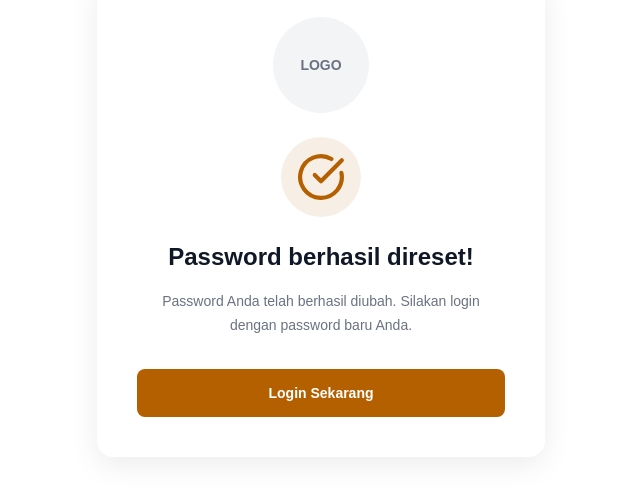
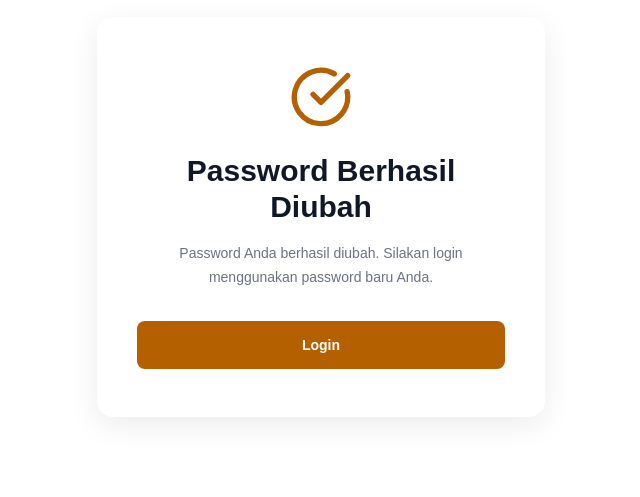
Before and after one commit to iPixell/school-profile-react, a React (Vite) app: page /reset-password/success in a window 1280 px wide. Shown: the part 183-680 px from the top of the page, without its empty margins (319-959 px from the left). Built offline with nearby package versions, Linux system fonts and the light colour scheme.

Commit message:
ilangin pp di page success

```diff
--- a/src/pages/ResetLinkSent.tsx
+++ b/src/pages/ResetLinkSent.tsx
@@ -1,35 +1,26 @@
 import { CheckCircle } from "lucide-react";
-import { Link } from "react-router-dom";
+import { Link } from 'react-router-dom';
 
 function ResetLinkSent() {
  return (
-    <main className="min-h-screen bg-white flex items-center justify-center px-5 py-8">
-      <section className="w-full max-w-md rounded-2xl bg-white px-6 py-8 text-center shadow-[0_8px_30px_rgba(0,0,0,0.08)] sm:px-10 sm:py-10">
-
+  <main className="flex min-h-screen items-center justify-center bg-white px-5 py-8">
+   <section className="w-full max-w-md rounded-2xl bg-white px-6 py-10 text-center shadow-[0_8px_30px_rgba(0,0,0,0.08)] sm:px-10 sm:py-12">
     <div className="mb-6 flex justify-center">
-          <div className="flex h-24 w-24 items-center justify-center rounded-full bg-gray-100 text-sm font-semibold text-gray-500">
-            LOGO
-          </div>
+     <CheckCircle size={64} className="text-[#B46000]" />
     </div>
 
-        <div className="mb-6 flex justify-center">
-          <div className="flex h-20 w-20 items-center justify-center rounded-full bg-[#B46000]/10">
-            <CheckCircle size={48} className="text-[#B46000]" />
-          </div>
-        </div>
-
-        <h1 className="text-2xl font-bold text-gray-900">
-          Link reset telah dikirim!
+    <h1 className="text-2xl font-bold text-gray-900 sm:text-3xl">
+     Link Reset Password Terkirim
     </h1>
 
     <p className="mt-4 text-sm leading-6 text-gray-500">
-          Kami telah mengirimkan link untuk mereset password ke email Anda.
-          Silakan cek inbox atau folder spam.
+     Instruksi untuk mereset password telah dikirim ke email Anda. Silakan
+     periksa inbox email Anda dan klik link reset password.
     </p>
 
     <Link
      to="/login"
-          className="mt-8 block w-full rounded-lg border border-gray-300 px-4 py-3.5 text-sm font-semibold text-gray-700 transition hover:border-[#B46000] hover:text-[#B46000]"
+     className="mt-8 block w-full rounded-lg bg-[#B46000] px-4 py-3.5 text-sm font-semibold text-white transition hover:bg-[#944F00]"
     >
      Kembali ke Login
     </Link>
--- a/src/pages/ResetPasswordSuccess.tsx
+++ b/src/pages/ResetPasswordSuccess.tsx
@@ -1,37 +1,28 @@
 import { CheckCircle } from "lucide-react";
-import { Link } from "react-router-dom";
+import { Link } from 'react-router-dom';
 
 function ResetPasswordSuccess() {
  return (
-    <main className="min-h-screen bg-white flex items-center justify-center px-5 py-8">
-      <section className="w-full max-w-md rounded-2xl bg-white px-6 py-8 text-center shadow-[0_8px_30px_rgba(0,0,0,0.08)] sm:px-10 sm:py-10">
-
+  <main className="flex min-h-screen items-center justify-center bg-white px-5 py-8">
+   <section className="w-full max-w-md rounded-2xl bg-white px-6 py-10 text-center shadow-[0_8px_30px_rgba(0,0,0,0.08)] sm:px-10 sm:py-12">
     <div className="mb-6 flex justify-center">
-          <div className="flex h-24 w-24 items-center justify-center rounded-full bg-gray-100 text-sm font-semibold text-gray-500">
-            LOGO
-          </div>
+     <CheckCircle size={64} className="text-[#B46000]" />
     </div>
 
-        <div className="mb-6 flex justify-center">
-          <div className="flex h-20 w-20 items-center justify-center rounded-full bg-[#B46000]/10">
-            <CheckCircle size={50} className="text-[#B46000]" />
-          </div>
-        </div>
-
-        <h1 className="text-2xl font-bold text-gray-900">
-          Password berhasil direset!
+    <h1 className="text-2xl font-bold text-gray-900 sm:text-3xl">
+     Password Berhasil Diubah
     </h1>
 
     <p className="mt-4 text-sm leading-6 text-gray-500">
-          Password Anda telah berhasil diubah. Silakan login dengan password
-          baru Anda.
+     Password Anda berhasil diubah. Silakan login menggunakan password baru
+     Anda.
     </p>
 
     <Link
      to="/login"
      className="mt-8 block w-full rounded-lg bg-[#B46000] px-4 py-3.5 text-sm font-semibold text-white transition hover:bg-[#944F00]"
     >
-          Login Sekarang
+     Login
     </Link>
    </section>
   </main>
```
Lines whose indentation alone changed are shown as unchanged.
